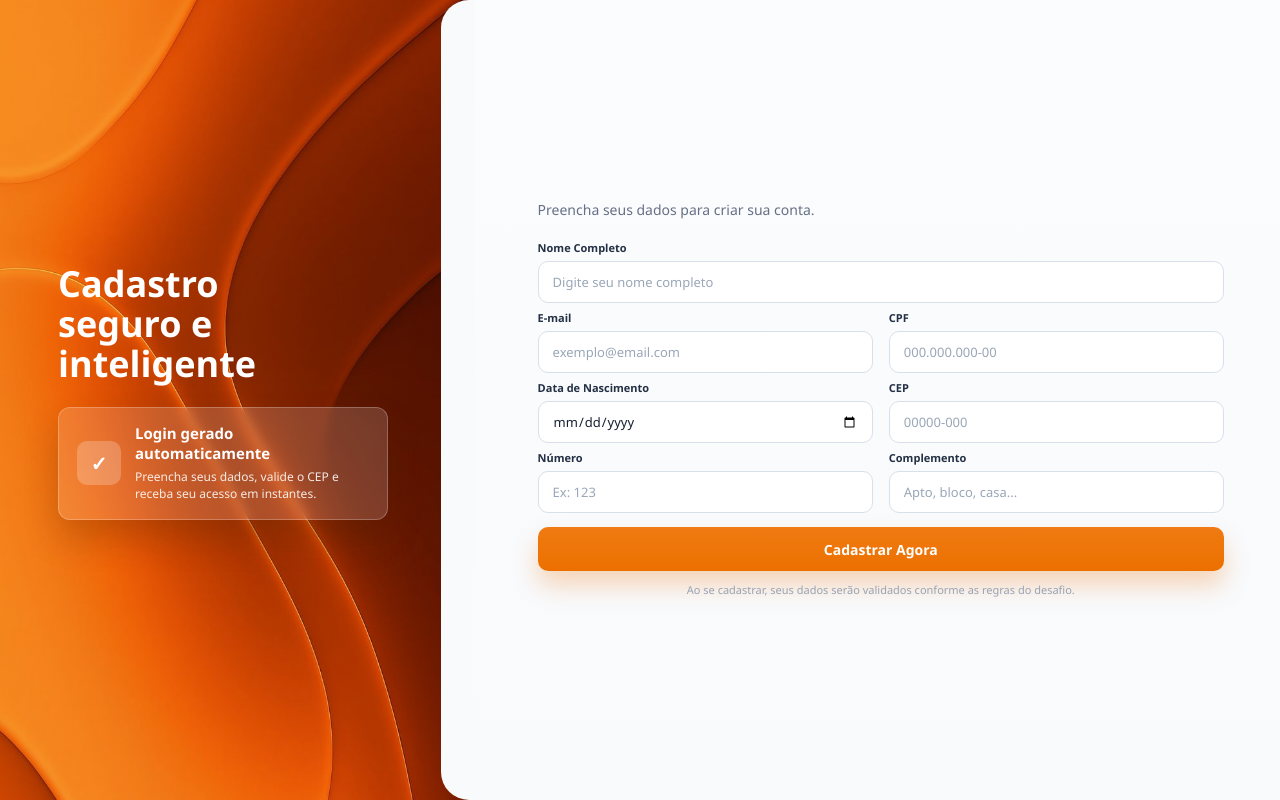
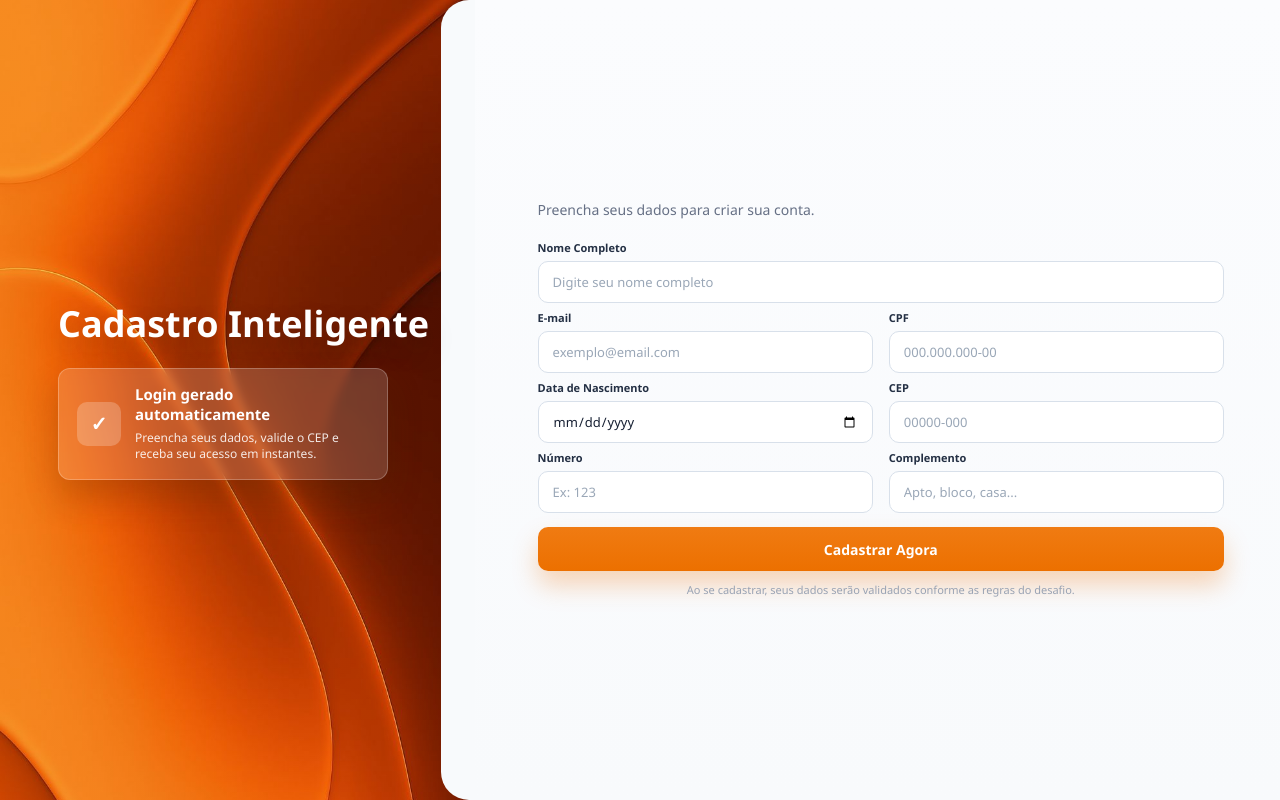
Before and after one commit to Bella-my/desafio-itau-cadastro, a React (Vite) app in the folder frontend/: page / in a window 1280 px wide. Built offline with nearby package versions, Linux system fonts and the light colour scheme.

Commit message:
style: ajuste titulo do painel de cadastro

```diff
--- a/frontend/src/index.css
+++ b/frontend/src/index.css
@@ -107,6 +107,19 @@ input {
   font-size: 36px;
   font-weight: 800;
   line-height: 1.1;
+}
+
+.register-title {
+  max-width: 360px;
+  margin-right: auto;
+  margin-left: auto;
+  text-align: center;
+  font-family: inherit;
+  font-size: 34px;
+  font-weight: 800;
+  line-height: 1.1;
+  white-space: nowrap;
+  text-shadow: 0 12px 28px rgba(62, 31, 0, 0.28);
 }
 
 .feature-box {
@@ -609,6 +622,11 @@ input[readonly] {
     font-size: 26px;
   }
 
+  .register-title {
+    font-size: 28px;
+    white-space: normal;
+  }
+
   .form-area {
     padding: 22px 20px 30px;
   }
--- a/frontend/src/pages/PersonRegister.jsx
+++ b/frontend/src/pages/PersonRegister.jsx
@@ -131,7 +131,7 @@ function PersonRegister() {
             <section className="card">
                 <aside className="info-area">
                     <div className="info-content">
-                        <h1>Cadastro seguro e inteligente</h1>
+                        <h1 className="register-title">Cadastro Inteligente</h1>
 
                         <div className="feature-box">
                             <div className="feature-icon">✓</div>
```
